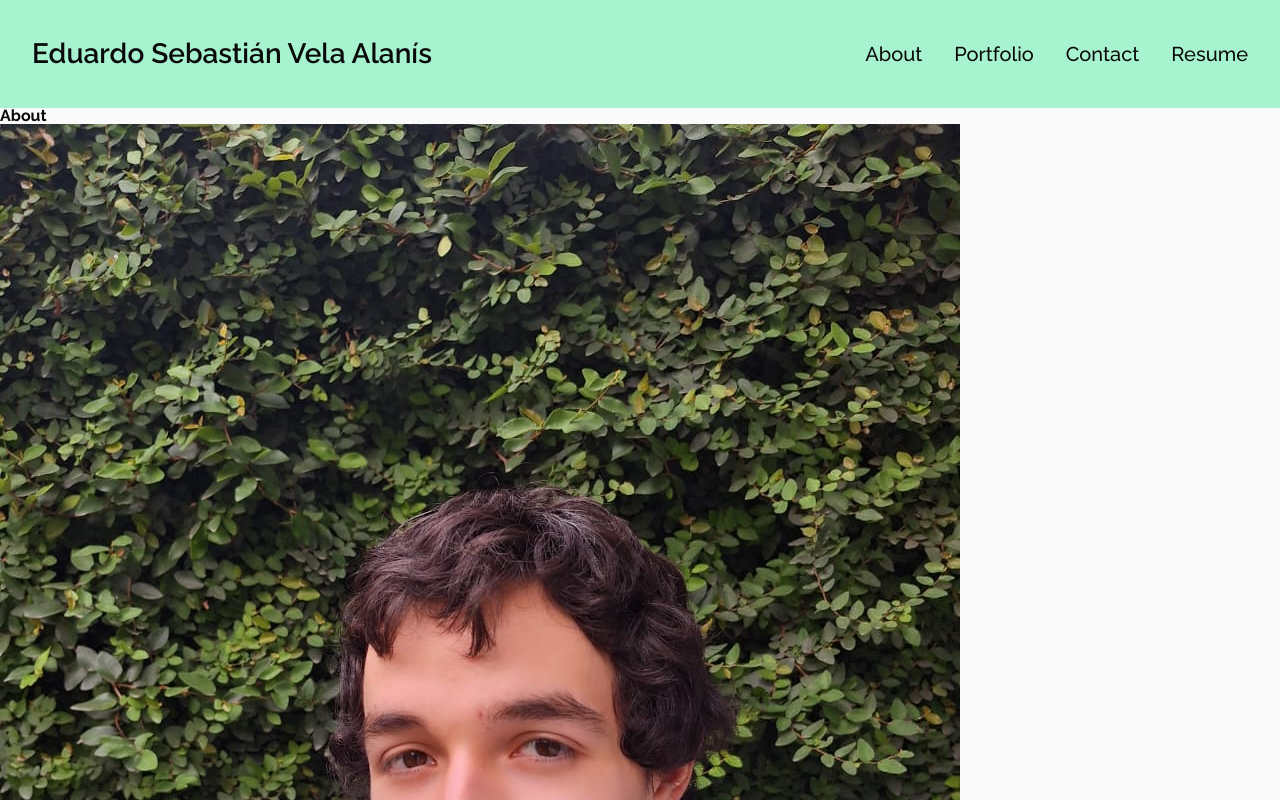
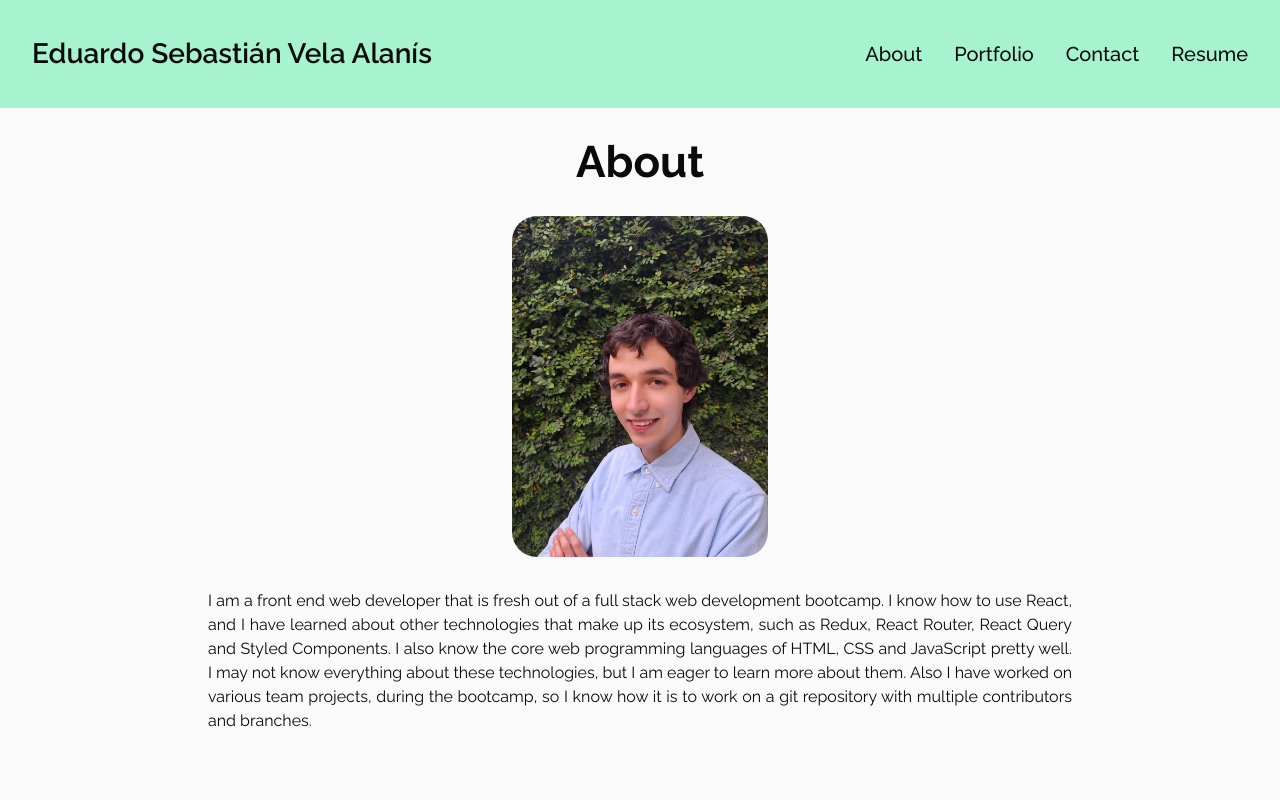
Before and after one commit to eduardoVela2022/react-portfolio, a React (Vite) app: page / in a window 1280 px wide. Shown: the top 800 px of the page. Built offline with nearby package versions, Linux system fonts and the light colour scheme.

Commit message:
Added style to the about page.

```diff
--- a/src/App.css
+++ b/src/App.css
@@ -20,6 +20,13 @@
   font-weight: 500;
 }
 
+/* Main Container */
+.main-container {
+  display: flex;
+  justify-content: center;
+  height: 100dvh;
+}
+
 /* Footer Container */
 .footer-container {
   display: flex;
@@ -31,3 +38,28 @@
   font-weight: 500;
   background-color: var(--website-header-and-footer-background-color);
 }
+
+/* Page Title */
+.page-title {
+  font-size: 2.75rem;
+}
+
+/* About Page Container */
+.about-page-container {
+  display: flex;
+  flex-direction: column;
+  align-items: center;
+  gap: 2rem;
+  padding: 2rem 3rem;
+  width: 75dvw;
+}
+
+.about-page-container img {
+  max-width: 16rem;
+  border-radius: 25px;
+}
+
+.about-page-container p {
+  text-align: justify;
+  line-height: 1.5;
+}
--- a/src/App.jsx
+++ b/src/App.jsx
@@ -8,7 +8,9 @@ function App() {
   return (
     <>
       <Header />
-      <Outlet />
+      <main className="main-container">
+        <Outlet />
+      </main>
       <Footer />
     </>
   );
--- a/src/components/Footer.jsx
+++ b/src/components/Footer.jsx
@@ -1,10 +1,10 @@
 // The footer component
 function Footer() {
   return (
-    <div className="footer-container">
+    <footer className="footer-container">
       <a href={"https://github.com/eduardoVela2022"}>GitHub</a>
       <a href={"https://www.linkedin.com/in/react-wizard/"}>LinkedIn</a>
-    </div>
+    </footer>
   );
 }
 
--- a/src/components/Header.jsx
+++ b/src/components/Header.jsx
@@ -3,11 +3,11 @@ import Navigation from "./Navigation";
 // The header component
 function Header() {
   return (
-    <div className="header-container">
+    <header className="header-container">
       <h1>Eduardo Sebastián Vela Alanís</h1>
 
       <Navigation />
-    </div>
+    </header>
   );
 }
 
--- a/src/components/PageTitle.jsx
+++ b/src/components/PageTitle.jsx
@@ -2,7 +2,11 @@
 
 // Page title component
 function PageTitle({ title }) {
-  return <h2>{title}</h2>;
+  return (
+    <div className="page-title">
+      <h2>{title}</h2>
+    </div>
+  );
 }
 
 export default PageTitle;
--- a/src/pages/About.jsx
+++ b/src/pages/About.jsx
@@ -4,7 +4,7 @@ import ProfilePicture from "../assets/profilePicture.jpeg";
 // The about page
 function About() {
   return (
-    <div>
+    <div className="about-page-container">
       <PageTitle title="About" />
 
       <img
```
